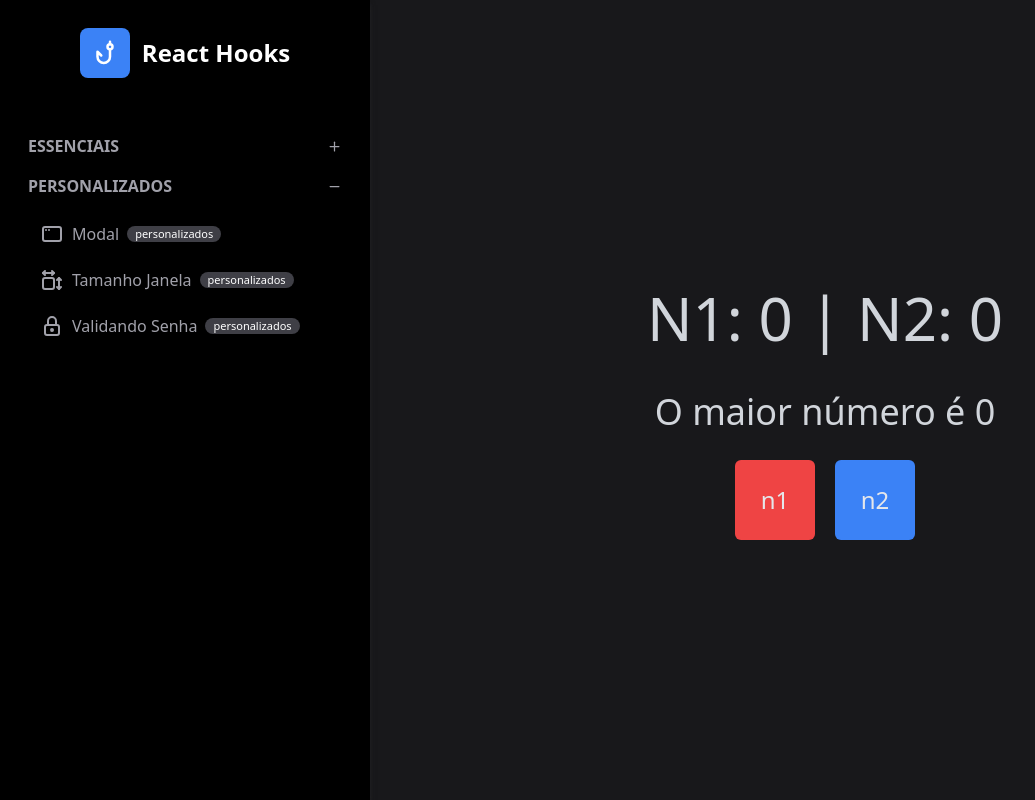
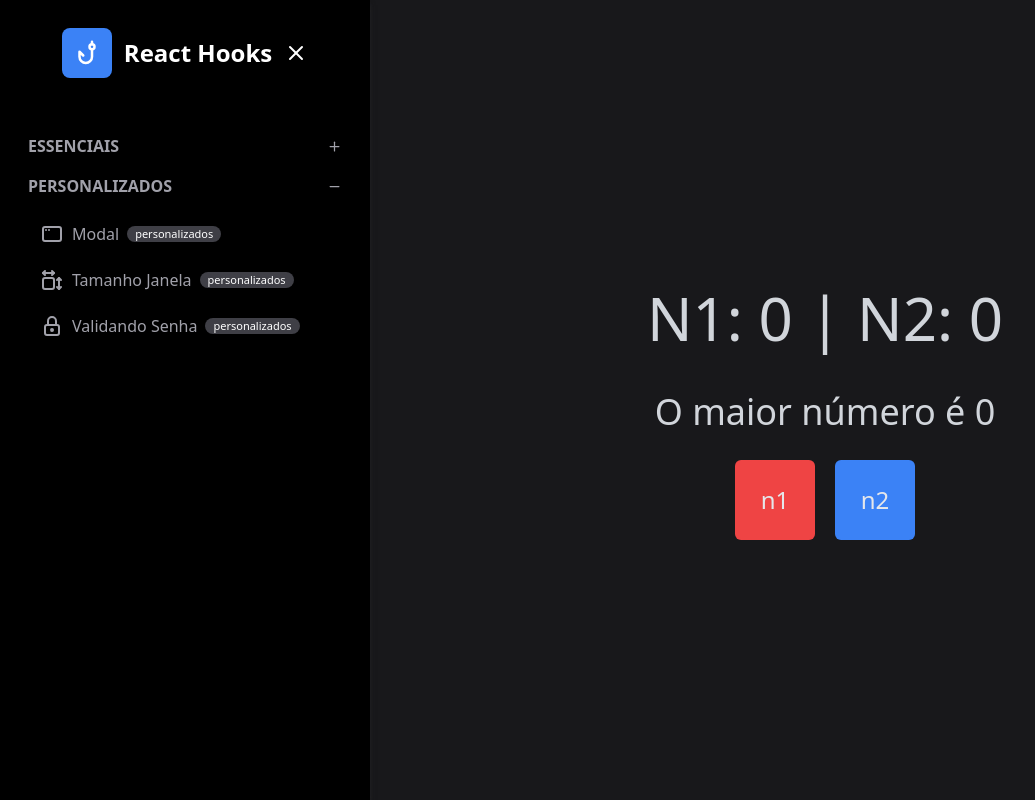
Before and after one commit to maryson011/repo-js, a Next.js app in the folder FundamentosReact/react-hooks/: page /essenciais/maior in a window 1280 px wide. Shown: the whole page, without its empty margins (0-1035 px from the left). Built offline with nearby package versions, Linux system fonts and the light colour scheme.

Commit message:
feat: applying hooks 'useToggle' (react-hooks)

```diff
--- a/FundamentosReact/react-hooks/src/components/template/MenuPrincipal.tsx
+++ b/FundamentosReact/react-hooks/src/components/template/MenuPrincipal.tsx
@@ -6,6 +6,7 @@ import MenuPrincipalItem from "./MenuPrincipalItem";
 import MenuPrincipalSecao from "./MenuPrincipalSecao";
 import Flex from "./Flex";
 import { url } from "inspector";
+import useToggle from "@/data/hooks/useToggle";
 
 export default function MenuPrincipal() {
     const secoes = [
@@ -33,7 +34,8 @@ export default function MenuPrincipal() {
             ]
         }
     ];
-    const mini = false;
+
+    const [mini, toggleMine] = useToggle(false);
     function renderizarSecoes() {
         return secoes.map((secao: MenuSecao) => (
             <MenuPrincipalSecao key={secao.titulo} titulo={secao.titulo} mini={mini} aberta={secao.aberta}>
@@ -67,6 +69,9 @@ export default function MenuPrincipal() {
         >
             <Flex center className="m-7">
                 {!mini && <Logo />}
+                <div className="cursor-pointer" onClick={toggleMine}>
+                    {mini?<IconMenu />:<IconX />}
+                </div>
             </Flex>
             <nav className="flex flex-col gap-4 m-7">{renderizarSecoes()}</nav>
         </aside>
```
